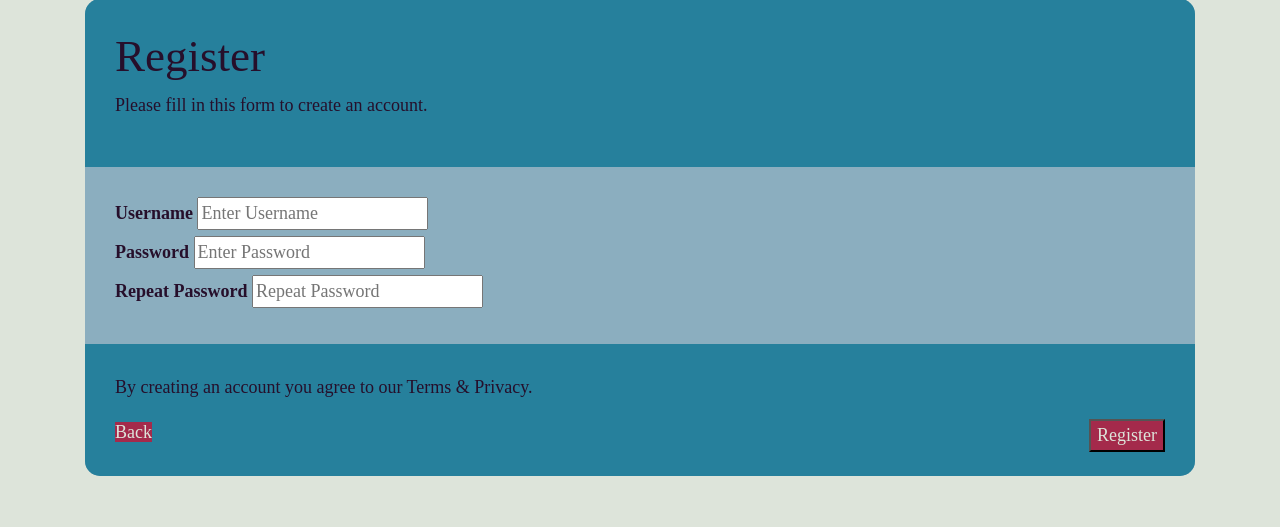
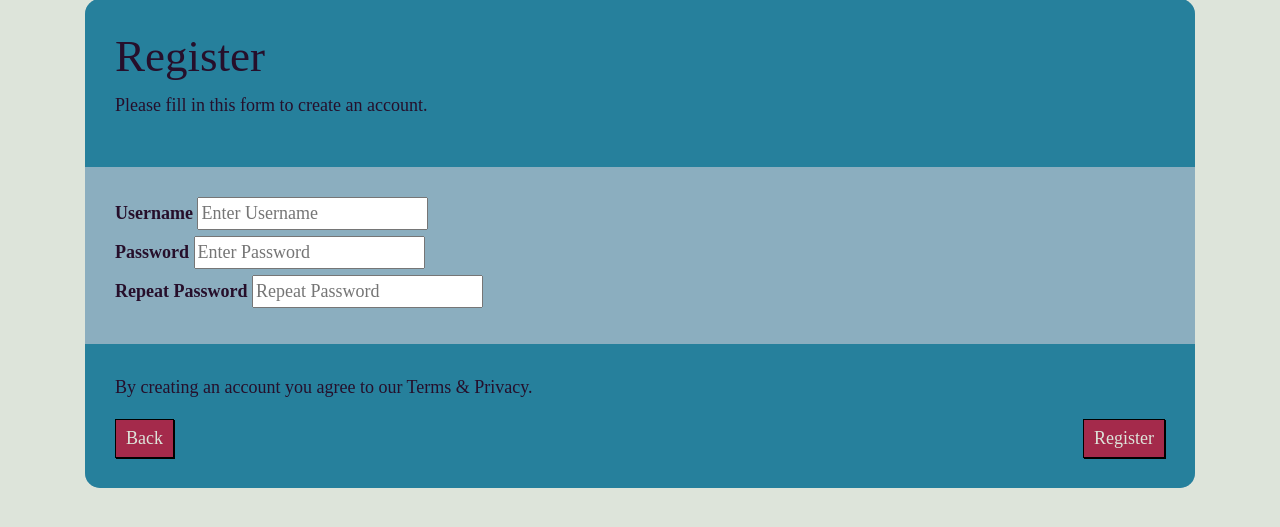
Before and after one commit to MiiaHuvila/Disbank, a PHP site: page /acccreate.html in a window 1280 px wide. Shown: the part 31-558 px from the top of the page. Run offline with PHP 8.4, Linux system fonts and the light colour scheme.

Commit message:
Update disbankstyle.css

```diff
--- a/style/disbankstyle.css
+++ b/style/disbankstyle.css
@@ -34,7 +34,17 @@ td, th {
   bottom: 0;
 }
 
-.clearbutt {
-	border: none;
+.disbutton {
+  border: 1px solid black;
+  padding: 5px 10px;
+  text-align: center;
+  text-decoration: none;
+  display: inline-block;
+  font-size: 18px;
+  box-shadow: rgba(0,0,0,1) 1px 1px 0px;
+}
 
+a.disbutton {
+  text-decoration: none;
+  Color: #dde4da;
 }
```
